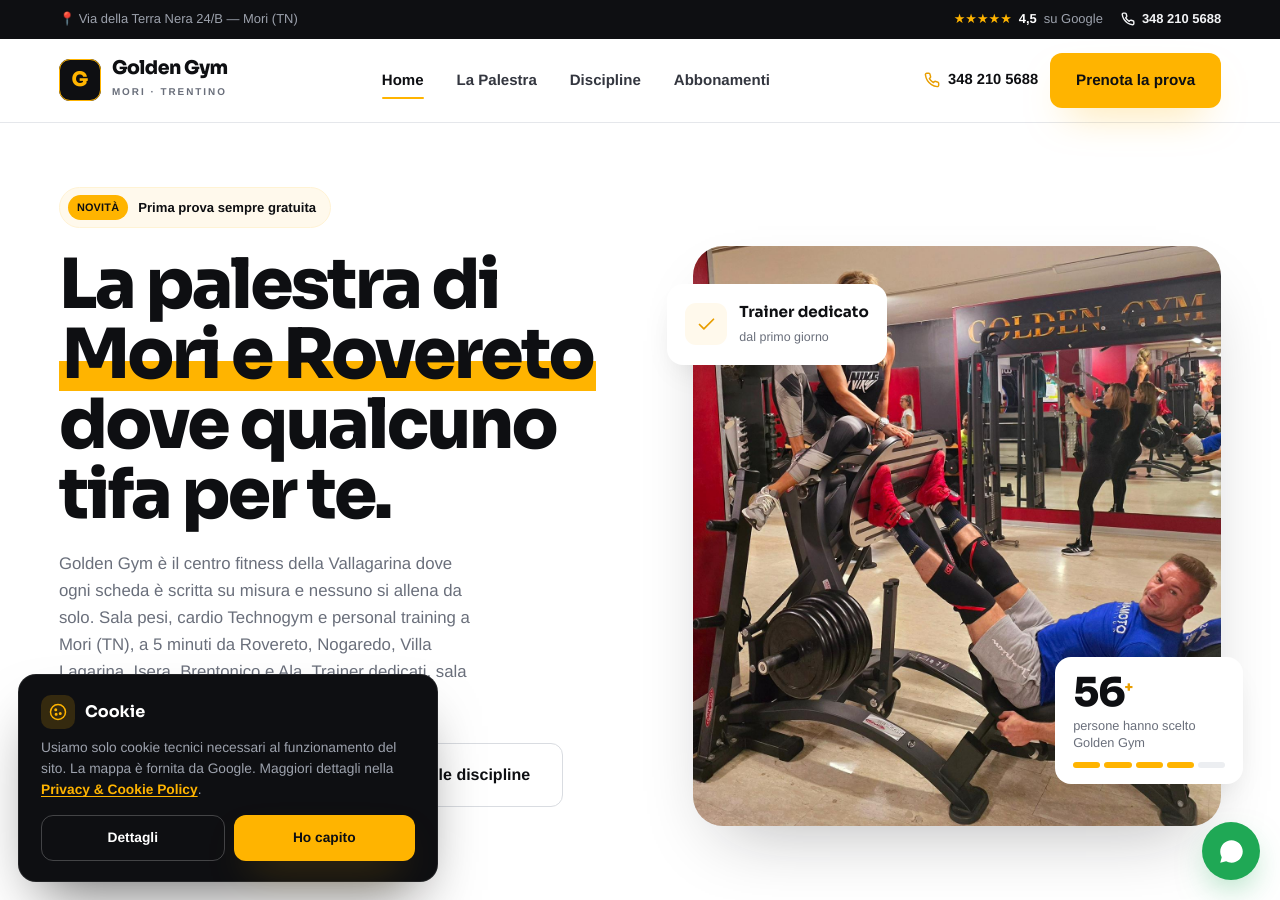
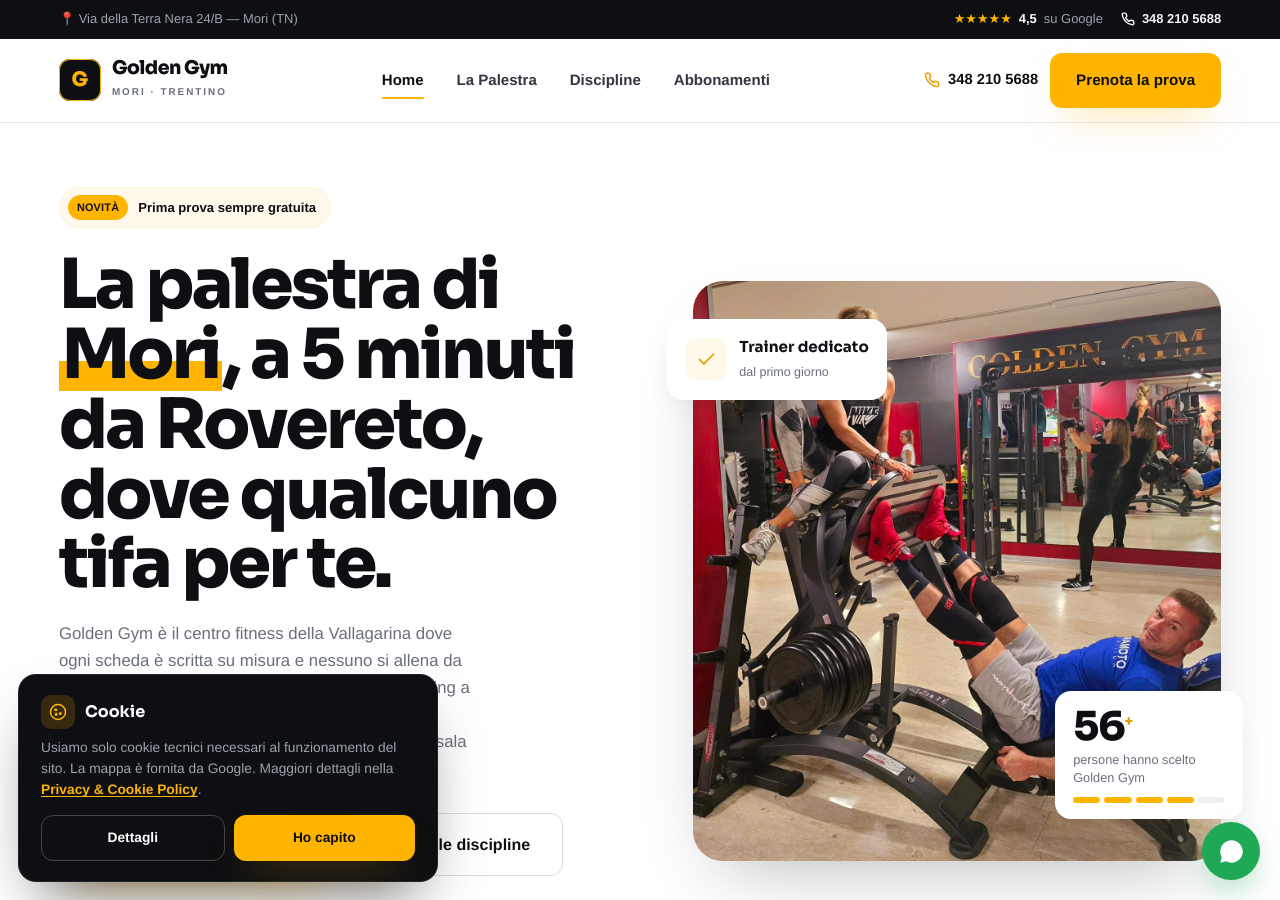
Before and after one commit to horizonagencyllc/goldengym-mori, a Jekyll site: the page built from index.html, in a window 1280 px wide and 900 px high. Built offline with Jekyll 4.4.1, drawn with Linux system fonts in a browser that asks for light colours; some web fonts are replaced.

Commit message:
Copy: H1 home chiarisce che la palestra è a Mori (vicino Rovereto)
"La palestra di Mori e Rovereto" suggeriva due sedi o un'identità
ambigua. Cambia in "La palestra di Mori, a 5 minuti da Rovereto":
posizione esplicita (Mori) + prossimità a Rovereto (per chi cerca
"palestra Rovereto" e per SEO locale).

Co-Authored-By: Claude Opus 4.7 (1M context) <noreply@anthropic.com>

```diff
--- a/index.html
+++ b/index.html
@@ -11,7 +11,7 @@ seo_desc: "Golden Gym è la palestra di riferimento di Mori e Rovereto: sala pes
     <div class="shell">
       <div class="hero-text">
         <span class="hero-badge"><span class="pin">NOVITÀ</span> Prima prova sempre gratuita</span>
-        <h1>La palestra di <span class="mark">Mori e Rovereto</span> dove qualcuno tifa per te.</h1>
+        <h1>La palestra di <span class="mark">Mori</span>, a 5 minuti da Rovereto, dove qualcuno tifa per te.</h1>
         <p class="hero-sub">Golden Gym è il centro fitness della Vallagarina dove ogni scheda è scritta su misura e nessuno si allena da solo. Sala pesi, cardio Technogym e personal training a Mori (TN), a 5 minuti da Rovereto, Nogaredo, Villa Lagarina, Isera, Brentonico e Ala. Trainer dedicati, sala curata, zero contratti capestro.</p>
         <div class="hero-cta">
           <a href="/prenota/" class="btn btn-gold btn-lg">Prenota la prova gratuita
```
